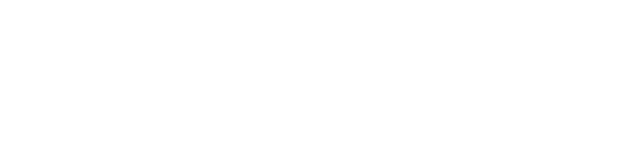
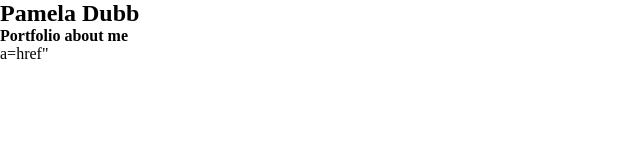
Before and after one commit to PDUBB3/pamela_portfolio, a plain HTML site: page index.html in a window 1280 px wide. Shown: the whole page, without its empty margins (0-640 px from the left). Drawn offline with Linux system fonts and the light colour scheme; files that its build step writes are made by us from their sources.

Commit message:
add comments onto html

```diff
--- a/index.html
+++ b/index.html
@@ -1,12 +1,40 @@
 <!DOCTYPE html>
 <html lang="en">
-<head>
-  <meta charset="UTF-8">
-  <meta http-equiv="X-UA-Compatible" content="IE=edge">
-  <meta name="viewport" content="width=device-width, initial-scale=1.0">
-  <title>Document</title>
-</head>
-<body>
+  <head>
+    <meta charset="UTF-8" />
+    <meta http-equiv="X-UA-Compatible" content="IE=edge" />
+    <meta name="viewport" content="width=device-width, initial-scale=1.0" />
+    <title>All about me - Pamela</title>
+    <link rel="stylesheet" href="css/style.css" />
+  </head>
+  <body>
+    <!-- heading inserted here-->
+    <!--insert section -->
+    <section id="container">
+      <header>
+        <div id="logo">
+          <h2>Pamela Dubb</h2>
+          <h4>Portfolio about me</h4>
+        </div>
+      </header>
+    </section>
+    <!--insert nav bar here-->
+    <nav>
+      <!--insert links here-->
+      <ul>
+        <li>a=href"</li>
+      </ul>
+    </nav>
+    <!-- insert banner on page-->
 
-</body>
+    <!-- main content of page -->
+
+    <!-- section for about me-->
+
+    <!-- paragraph about me-->
+
+    <!-- section for my projects via flexbox-->
+
+    <!-- section for contact us with clickable url links-->
+  </body>
 </html>
```
